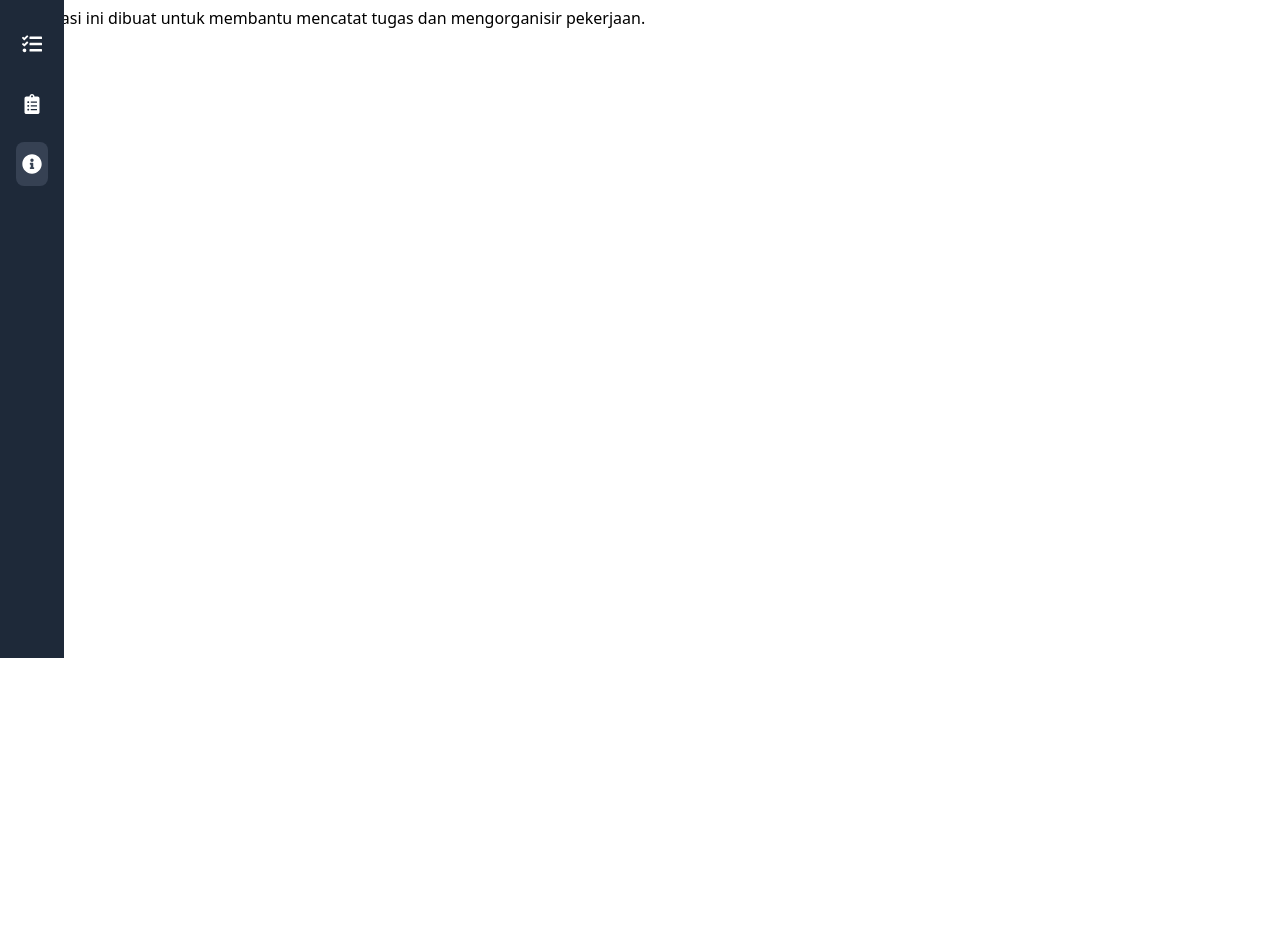
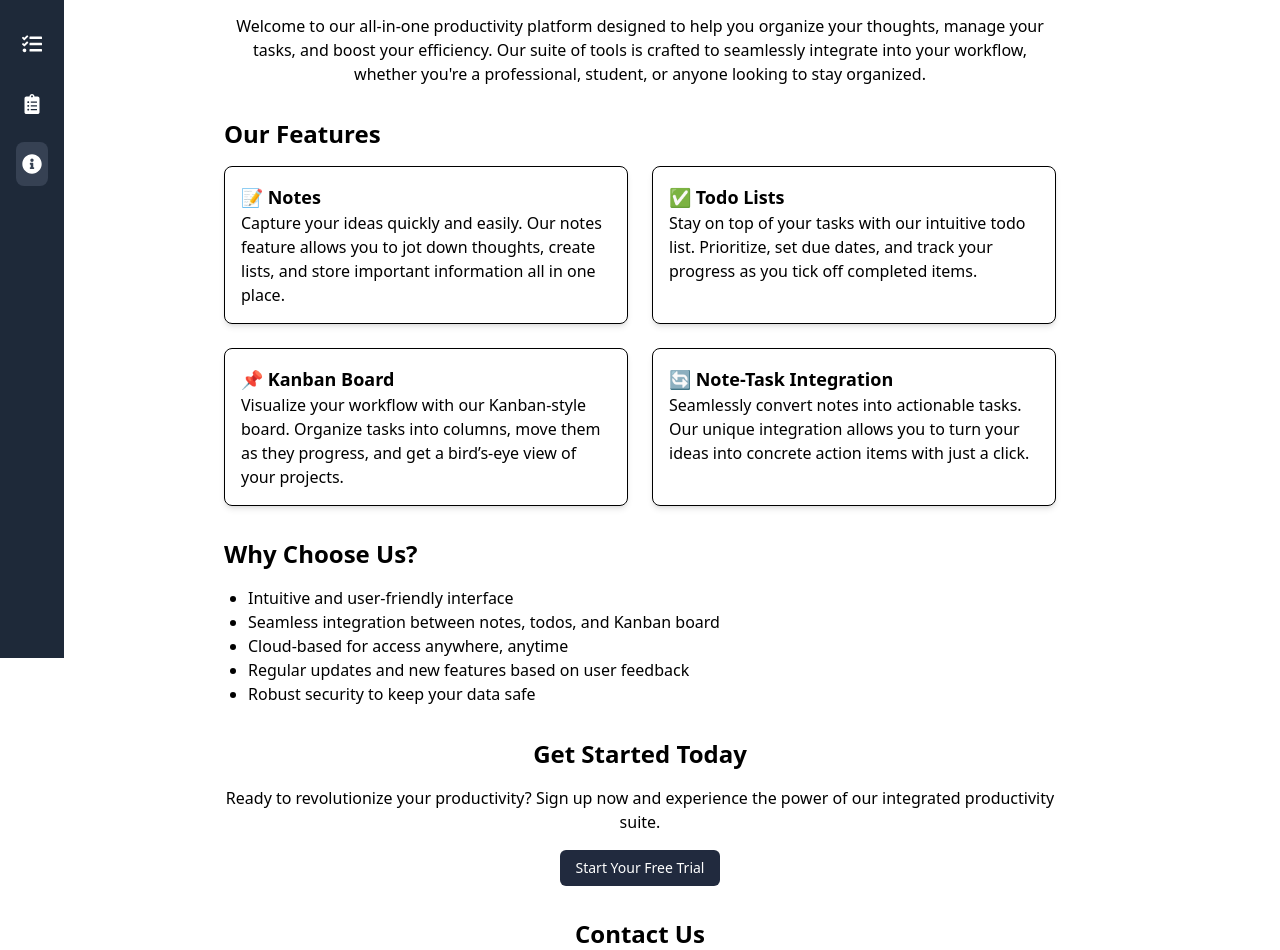
Before and after one commit to Lazuardi-hrp/Notes-App, a React (Vite) app: page /about in a window 1280 px wide. Shown: the part 142-1092 px from the top of the page. Before the commit the page ends 800 px from the top, so only its background shows below. Built offline with nearby package versions, Linux system fonts and the light colour scheme.

Commit message:
add-aboutpage

```diff
--- a/package.json
+++ b/package.json
@@ -11,6 +11,7 @@
   },
   "dependencies": {
     "@tailwindcss/vite": "^4.0.0",
+    "lucide-react": "^0.475.0",
     "react": "^18.3.1",
     "react-beautiful-dnd": "^13.1.1",
     "react-dom": "^18.3.1",
--- a/src/pages/AboutPage.jsx
+++ b/src/pages/AboutPage.jsx
@@ -1,8 +1,89 @@
+import Button from "../components/shared/Button";
+
 export default function AboutPage() {
    return (
-      <div className="p-6">
-         <h1 className="text-3xl font-bold mb-4">Tentang Aplikasi</h1>
-         <p>Aplikasi ini dibuat untuk membantu mencatat tugas dan mengorganisir pekerjaan.</p>
+      <div className="max-w-4xl mx-auto p-8">
+         <Header />
+         <Features />
+         <WhyChooseUs />
+         <GetStarted />
+         <ContactUs />
       </div>
-   );
+      );
+   }
+
+   function Header() {
+      return (
+      <>
+         <h1 className="text-3xl font-bold text-center mb-4">About Our Productivity Suite</h1>
+         <p className="text-center mb-8">
+            Welcome to our all-in-one productivity platform designed to help you organize your thoughts, manage
+            your tasks, and boost your efficiency. Our suite of tools is crafted to seamlessly integrate into your
+            workflow, whether you're a professional, student, or anyone looking to stay organized.
+         </p>
+      </>
+      );
+   }
+
+   function Features() {
+      const features = [
+      { title: "📝 Notes", description: "Capture your ideas quickly and easily. Our notes feature allows you to jot down thoughts, create lists, and store important information all in one place." },
+      { title: "✅ Todo Lists", description: "Stay on top of your tasks with our intuitive todo list. Prioritize, set due dates, and track your progress as you tick off completed items." },
+      { title: "📌 Kanban Board", description: "Visualize your workflow with our Kanban-style board. Organize tasks into columns, move them as they progress, and get a bird’s-eye view of your projects." },
+      { title: "🔄 Note-Task Integration", description: "Seamlessly convert notes into actionable tasks. Our unique integration allows you to turn your ideas into concrete action items with just a click." }
+      ];
+
+      return (
+      <>
+         <h2 className="text-2xl font-semibold mb-4">Our Features</h2>
+         <div className="grid grid-cols-1 md:grid-cols-2 gap-6">
+            {features.map((feature, index) => (
+            <div key={index} className="border p-4 rounded-lg shadow-md">
+               <h3 className="text-lg font-semibold">{feature.title}</h3>
+               <p>{feature.description}</p>
+            </div>
+            ))}
+         </div>
+      </>
+      );
+   }
+
+   function WhyChooseUs() {
+      const reasons = [
+      "Intuitive and user-friendly interface",
+      "Seamless integration between notes, todos, and Kanban board",
+      "Cloud-based for access anywhere, anytime",
+      "Regular updates and new features based on user feedback",
+      "Robust security to keep your data safe"
+      ];
+
+      return (
+      <>
+         <h2 className="text-2xl font-semibold mt-8 mb-4">Why Choose Us?</h2>
+         <ul className="list-disc pl-6 mb-8">
+            {reasons.map((reason, index) => (
+            <li key={index}>{reason}</li>
+            ))}
+         </ul>
+      </>
+      );
+   }
+
+   function GetStarted() {
+      return (
+      <div className="text-center">
+         <h2 className="text-2xl font-semibold mb-4">Get Started Today</h2>
+         <p className="mb-4">Ready to revolutionize your productivity? Sign up now and experience the power of our integrated productivity suite.</p>
+         <Button>Start Your Free Trial</Button>
+      </div>
+      );
+   }
+
+   function ContactUs() {
+      return (
+         <div className="mt-8 text-center">
+            <h2 className="text-2xl font-semibold mb-2">Contact Us</h2>
+            <p>Have questions or need support? We're here to help! Reach out to our team at <a href="mailto:support@yourapp.com" className="text-blue-600">support@yourapp.com</a></p>
+         </div>
+      );
 }
```
Also changed, not shown: 1 other file (tests, documents, lock files or other folders).
